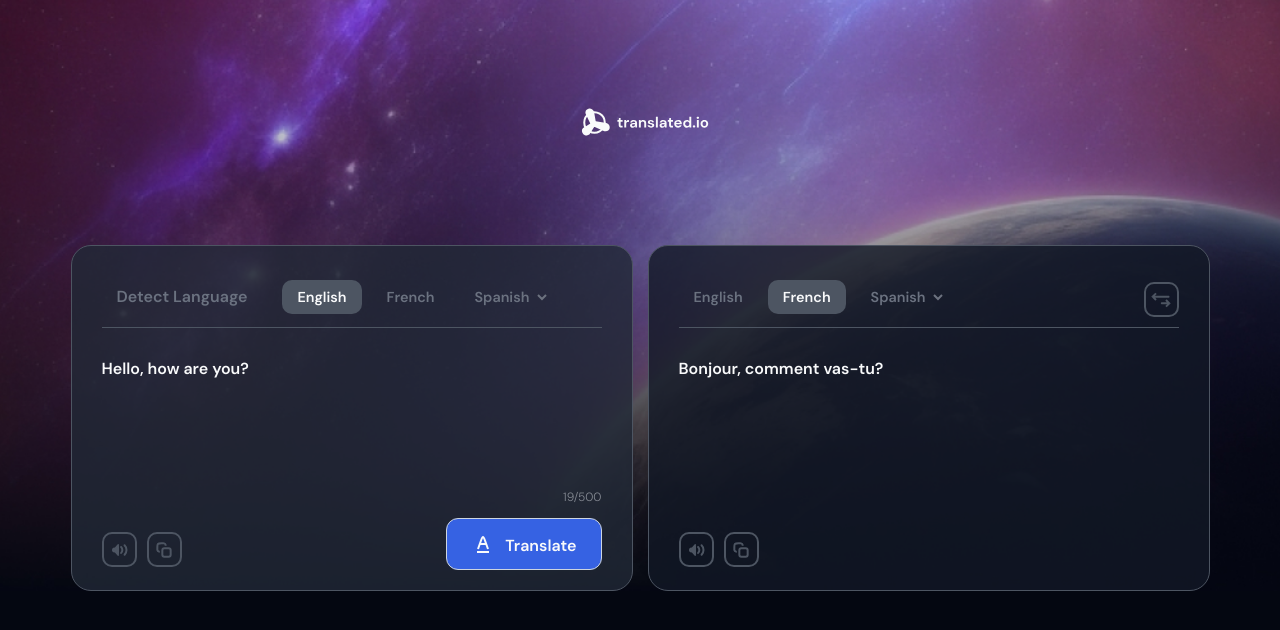
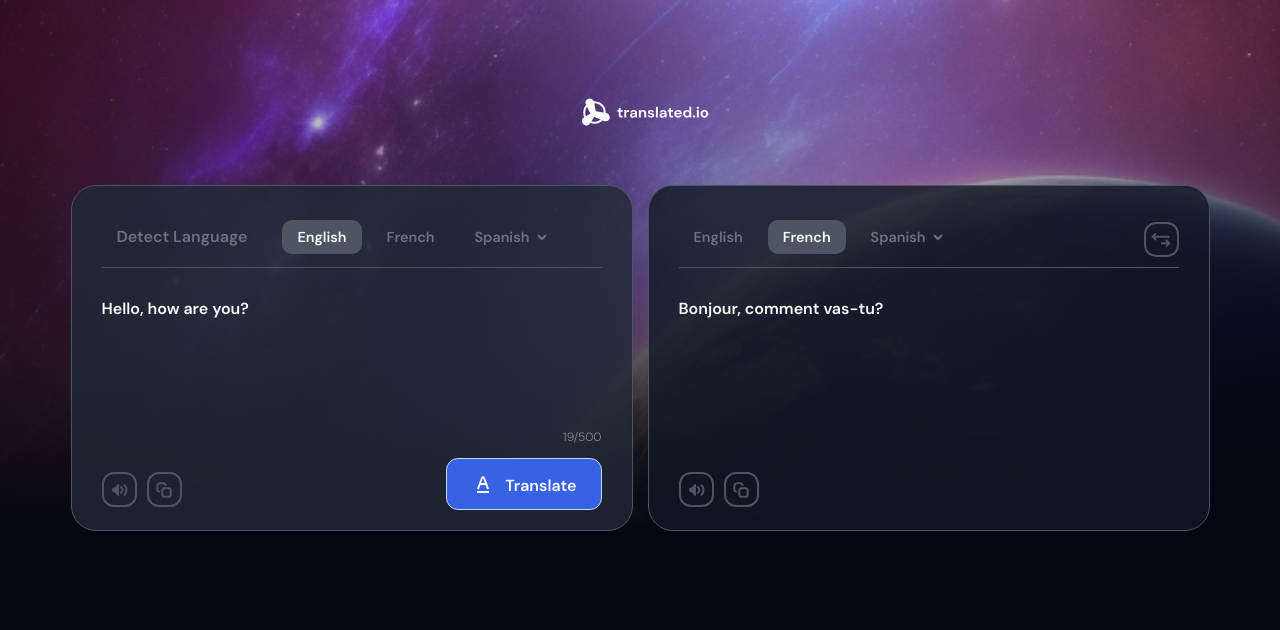
Before and after one commit to Fantonio27/Translate-App, a Vue app: page / in a window 1280 px wide. Shown: the top 630 px of the page. Built offline with nearby package versions, Linux system fonts and the light colour scheme.

Commit message:
Updated Styles

```diff
--- a/index.html
+++ b/index.html
@@ -17,10 +17,10 @@
 
     body{
       background-image: url("./src/assets/hero_img.jpg");
-      background-size: cover;
       background-position: center;
       background-repeat: no-repeat;
       background-color: #040711;
+      background-size: cover;
     }
 
   </style>
--- a/src/components/Navbar.vue
+++ b/src/components/Navbar.vue
@@ -17,6 +17,12 @@
         display: block;
     }
 
+    @media screen and (max-width: 1280px){
+        div{
+            margin: 90px 0px 50px;
+        }
+    }
+
     @media screen and (max-width: 1024px){
         div{
             margin: 30px 0px;
--- a/src/components/TextField.vue
+++ b/src/components/TextField.vue
@@ -83,7 +83,7 @@
 <style scoped>
     .box-container{
         border: 1px solid #4D5562;
-        border-radius: 20px;
+        border-radius: 25px;
         width: 500px;
         padding: 20px 30px;
     }
@@ -153,7 +153,7 @@
     .icon-button{
         background-color: transparent;
         border: 2px solid #4D5562;
-        border-radius: 10px;
+        border-radius: 12px;
         width: 35px;
         height:35px;
         position: relative;
```
